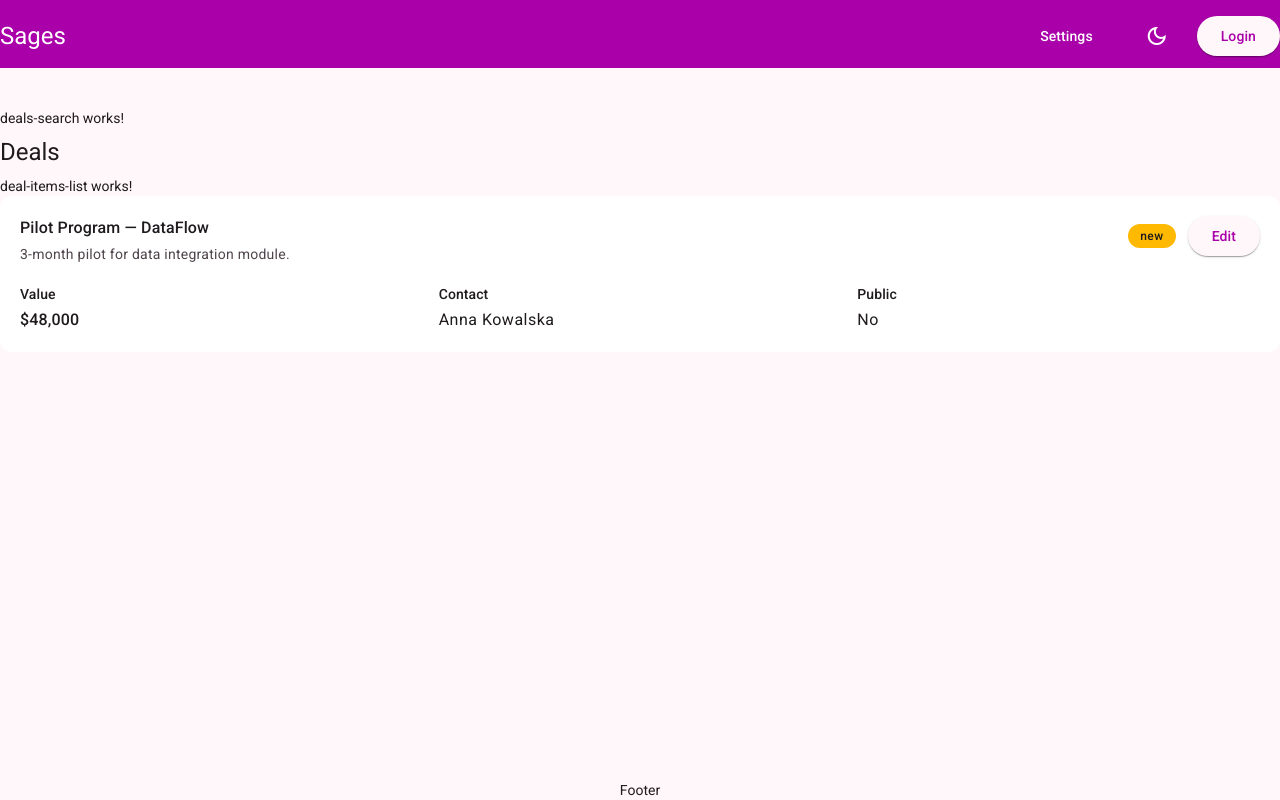
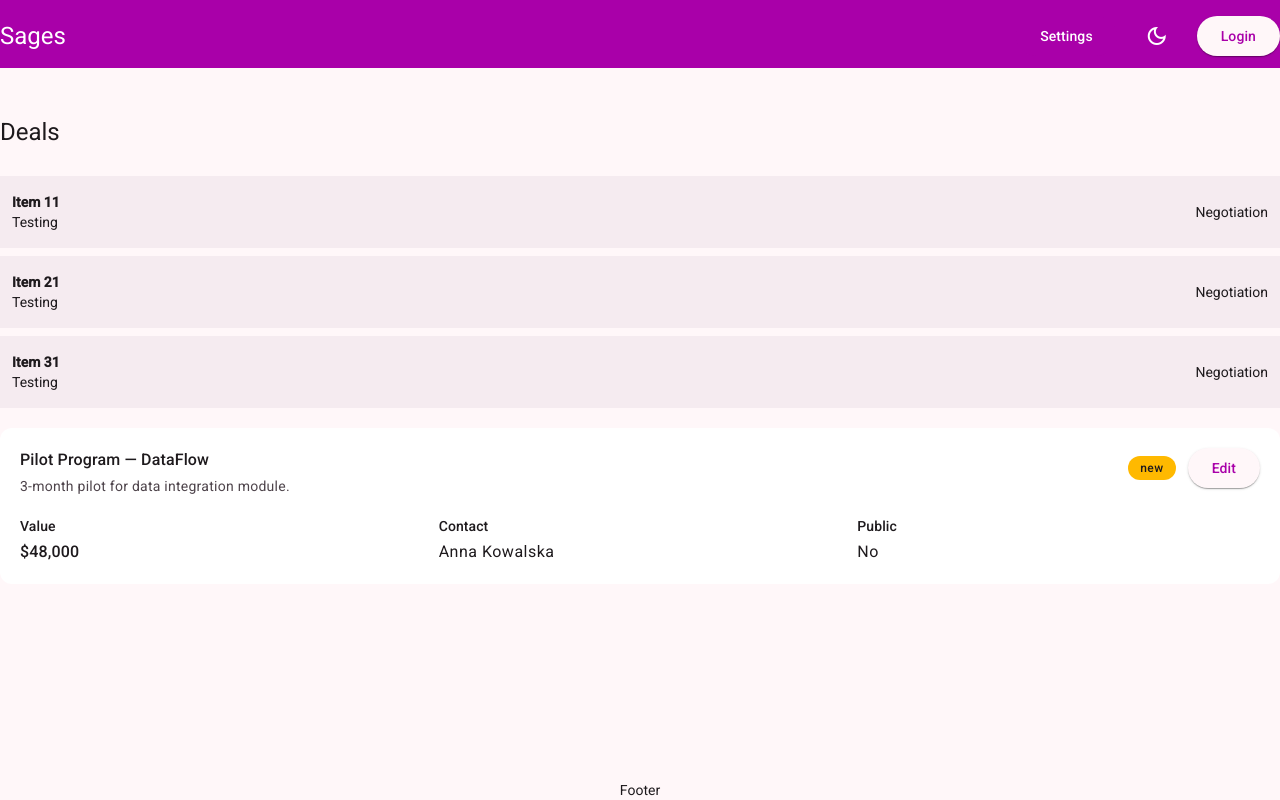
Before and after one commit to ev45ive/sages-angular-open-1026, an Angular app: page /deals in a window 1280 px wide. Built offline with nearby package versions, Linux system fonts and the light colour scheme.

Commit message:
Emmet + grid + flex - Rapid Design ;-)  + Fix Grid Tokens! calc()

```diff
--- a/src/app/features/deals/pages/deals-search/deals-search.page.ts
+++ b/src/app/features/deals/pages/deals-search/deals-search.page.ts
@@ -13,43 +13,33 @@ import { DealItemsList } from '@feature/deals/ui/deal-items-list/deal-items-list
     }
   `,
   template: `
-    <p>deals-search works!</p>
-
     <!-- Effect - Consumer  -->
     <!-- <h1>{{ selectedDeal().title }}</h1> -->
 
     <!-- .grid.grid-cols-2.gap-md>.grid.gap-md*2 -->
     <div class="grid sm:grid-cols-[minmax(200px,1fr)_2fr] gap-md">
-      <!--  -->
       <h1 class="text-2xl leading-loose col-span-full">Deals</h1>
 
       <div class="grid gap-sm">
-        <app-deal-items-list />
+        <app-deal-items-list [items]="dealsList()" />
       </div>
+
       <div class="grid gap-sm">
         <app-deal-details-card [deal]="selectedDeal()" />
       </div>
-
     </div>
-
-    <!-- Child component -->
-
-    <!-- <input [value]="deal().title"> -->
   `,
 })
 export class DealsSearchPage {
   selectedDealId = signal('d2');
+  dealsList = signal(mockDeals);
 
-  filter = signal('');
-
-  // Owner
   // selectedDeal = signal<Deal>(mockDeals[0]);
 
-  // Computed() = formula =SUM(A1,B2) - lazy + memoized + referential stability / equal(a,b)
   selectedDeal = computed(() => {
     // const id = this.selectedDealId(); // auto-tracking!
 
-    const deal = mockDeals.find((d) => d.id === this.selectedDealId()) as Deal;
+    const deal = this.dealsList().find((d) => d.id === this.selectedDealId()) as Deal;
     return deal;
   });
 
--- a/src/app/features/deals/ui/deal-items-list/deal-items-list.ts
+++ b/src/app/features/deals/ui/deal-items-list/deal-items-list.ts
@@ -1,4 +1,5 @@
-import { Component } from '@angular/core';
+import { Component, input } from '@angular/core';
+import { Deal } from '@feature/deals/model/deal';
 
 @Component({
   imports: [],
@@ -8,6 +9,43 @@ import { Component } from '@angular/core';
       display: block;
     }
   `,
-  template: ` <p>deal-items-list works!</p> `,
+  template: `
+
+    <!-- .grid.gap-sm>.flex.gap-2*3>.grow>strong{Item $1}^div>{Negotiation} -->
+    <!-- .grid.gap-sm>.flex.px-2.py-3.gap-2*3>.grow>strong{Item $1}^div>{Negotiation} -->
+    <!-- .grid.gap-sm>.flex.px-2.py-4.gap-2*3>.grow>strong{Item $1}+p{Testing}^div>{Negotiation} -->
+    <!-- .grid.gap-sm>.flex.bg-slate-700.px-2.py-4.gap-2*3>.grow>strong{Item $1}+p{Testing}^div>{Negotiation} -->
+    <!-- .grid.gap-sm>.flex.bg-surface-container.px-2.py-4.gap-2*3>.grow>strong{Item $1}+p{Testing}^div>{Negotiation} -->
+    <!-- .grid.gap-sm>.flex.bg-surface-container.px-3.py-4.gap-2*3>.grow>strong{Item $1}+p{Testing}^div>{Negotiation} -->
+    <!-- .grid.gap-sm>.flex.items-center.bg-surface-container.px-3.py-4.gap-2*3>.grow>strong{Item $1}+p{Testing}^div>{Negotiation} -->
+
+    <div class="grid gap-sm">
+      <div class="flex items-center bg-surface-container px-3 py-4 gap-2">
+        <div class="grow">
+          <strong>Item 11</strong>
+          <p>Testing</p>
+        </div>
+        <div>Negotiation</div>
+      </div>
+      <div class="flex items-center bg-surface-container px-3 py-4 gap-2">
+        <div class="grow">
+          <strong>Item 21</strong>
+          <p>Testing</p>
+        </div>
+        <div>Negotiation</div>
+      </div>
+      <div class="flex items-center bg-surface-container px-3 py-4 gap-2">
+        <div class="grow">
+          <strong>Item 31</strong>
+          <p>Testing</p>
+        </div>
+        <div>Negotiation</div>
+      </div>
+    </div>
+
+
+  `,
 })
-export class DealItemsList {}
+export class DealItemsList {
+  items = input<Deal[]>([]);
+}
--- a/src/styles.css
+++ b/src/styles.css
@@ -4,11 +4,11 @@
 @import './design/material-tokens.css';
 
 @theme inline {
-  --spacing-bananna: var(--spacing) * 5;
+  --spacing-bananna: calc(var(--spacing) * 5);
 
   /* Named spacing roles */
-  --spacing-sm: var(--spacing) * 2;
-  --spacing-md: var(--spacing) * 5;
+  --spacing-sm: calc(var(--spacing) * 2);
+  --spacing-md: calc(var(--spacing) * 5);
 }
 
 /* Overrides */
```
